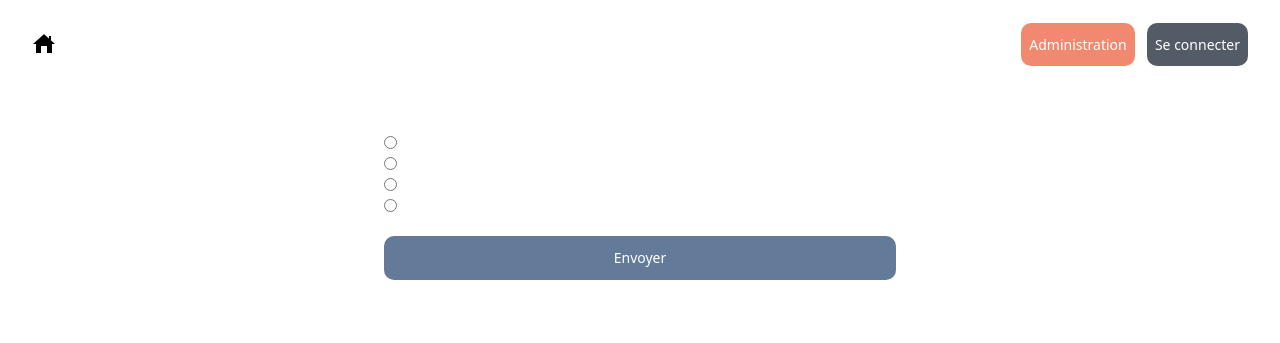
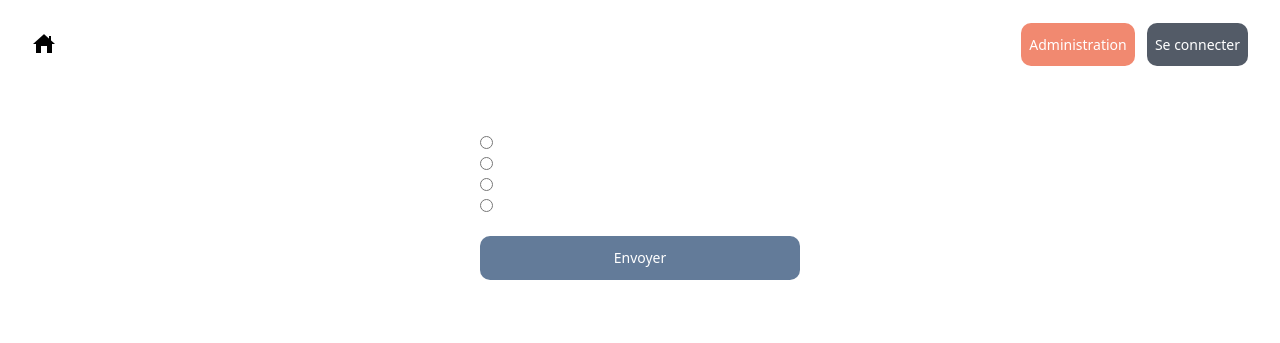
Before and after one commit to qdimanche/form-marine, a PHP site: page / in a window 1280 px wide. Shown: the top 343 px of the page. Run offline with PHP 8.4, Linux system fonts and the light colour scheme; data that the repository does not hold is empty; a stand-in replaces the project's code that opens the database connection; some libraries are stand-ins or nearby versions.

Commit message:
[+] style index

```diff
--- a/index.php
+++ b/index.php
@@ -12,7 +12,6 @@ require_once __DIR__.'/controller/getAllQuestions.php';
 </head>
 <body>
 
-
     <div class="absolute top-8 flex justify-between w-full px-8 items-center">
         <a href="index.php"><img src="assets/images/home.png" class="w-6" alt=""></a>
         <div class="space-x-2">
@@ -24,7 +23,7 @@ require_once __DIR__.'/controller/getAllQuestions.php';
 
 
 
-    <form method="post" action="" class="flex flex-col space-y-6 mx-96 pt-32 pb-16">
+    <form method="post" action="" class="flex flex-col space-y-6 w-1/4 mx-auto pt-32 pb-16">
     <?php
 
     foreach ($res as $question) {
```
